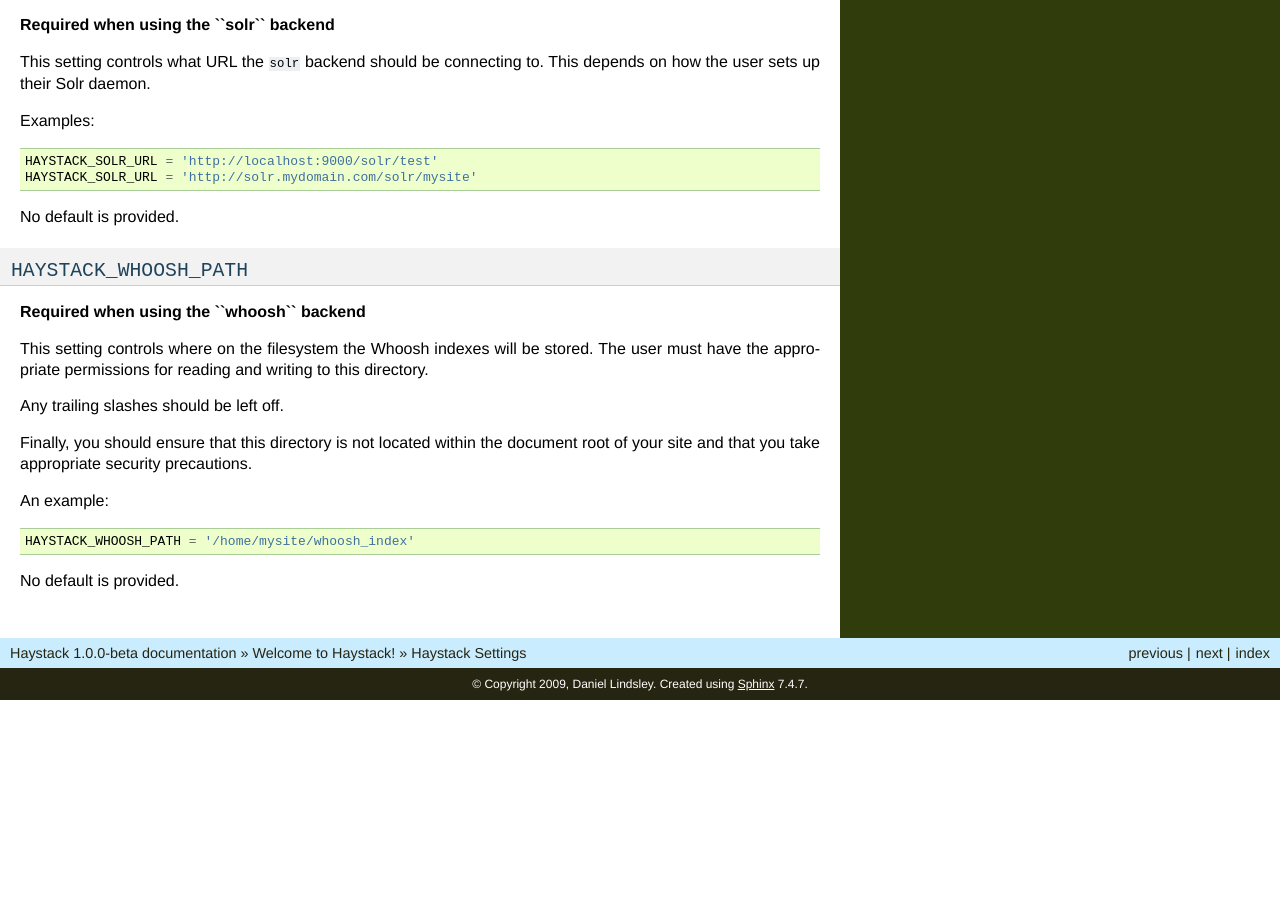
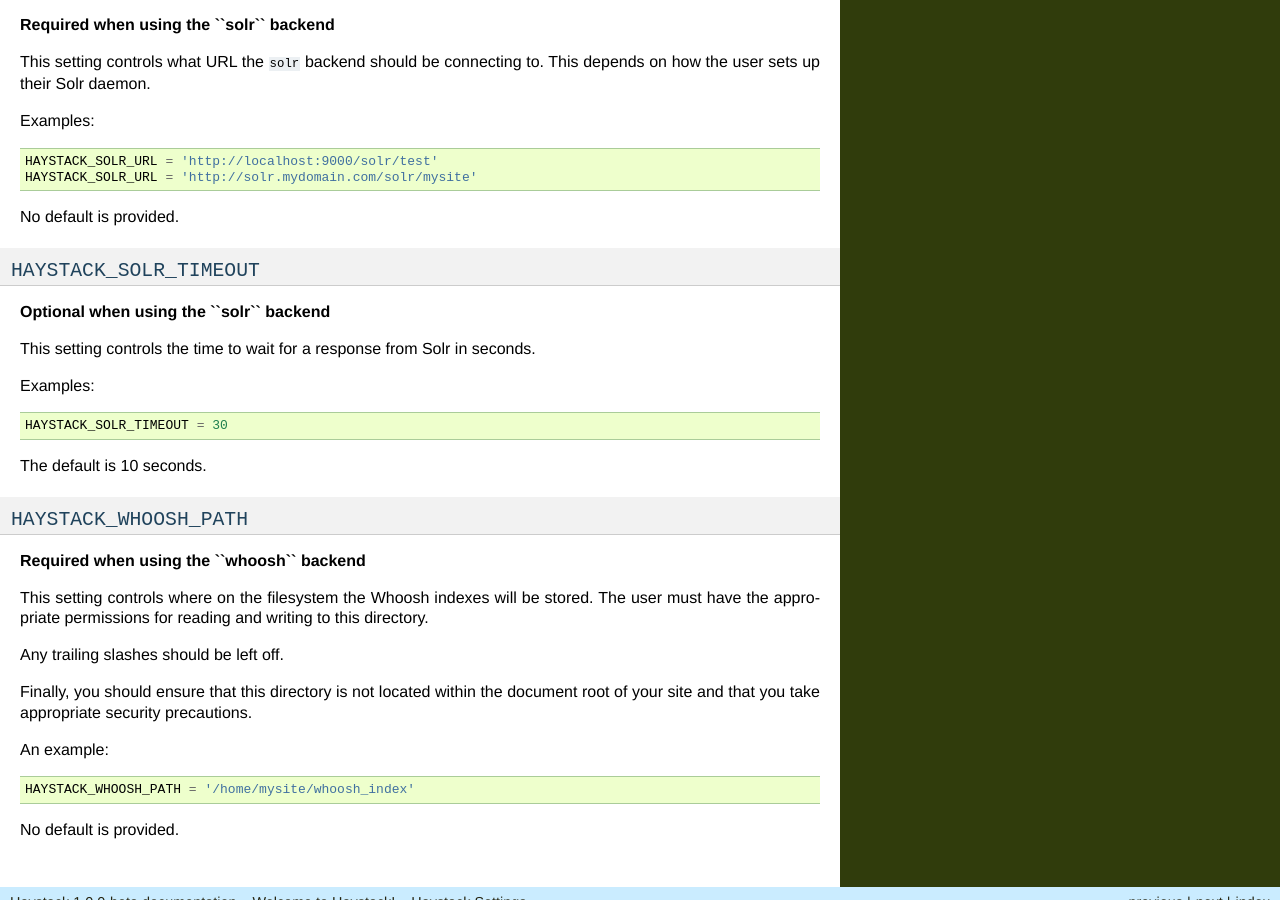
Before and after one commit to django-haystack/django-haystack, a Sphinx documentation site: the page built from docs/settings.rst, in a window 1280 px wide and 900 px high, scrolled down 1313 px. Built offline with Sphinx 7.4.7, drawn with Linux system fonts in a browser that asks for light colours; before the commit the page ends 2013 px from its top, so only the background shows below that; some of the changed text lies outside the part shown.

Commit message:
Added timeout support to Solr.

```diff
--- a/docs/settings.rst
+++ b/docs/settings.rst
@@ -88,6 +88,20 @@
 No default is provided.
 
 
+``HAYSTACK_SOLR_TIMEOUT``
+=========================
+
+**Optional when using the ``solr`` backend**
+
+This setting controls the time to wait for a response from Solr in seconds.
+
+Examples::
+
+    HAYSTACK_SOLR_TIMEOUT = 30
+
+The default is 10 seconds.
+
+
 ``HAYSTACK_WHOOSH_PATH``
 ========================
 
```
Also changed, not shown: 1 other file.
